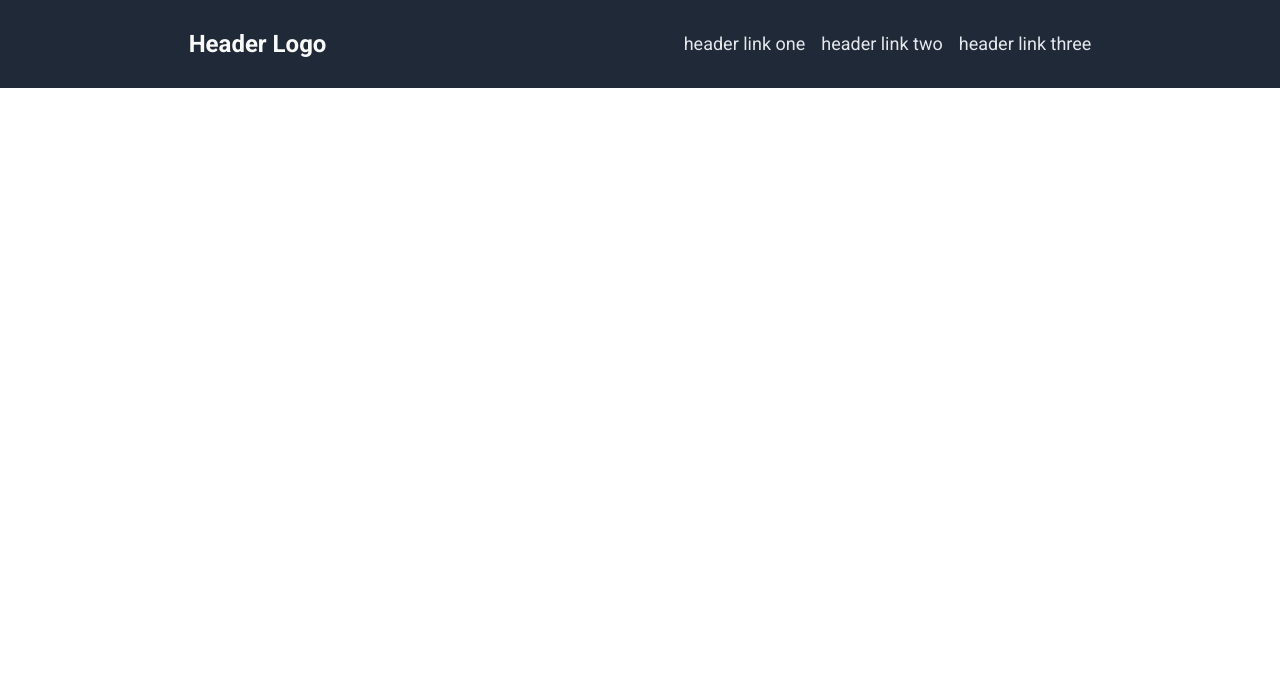
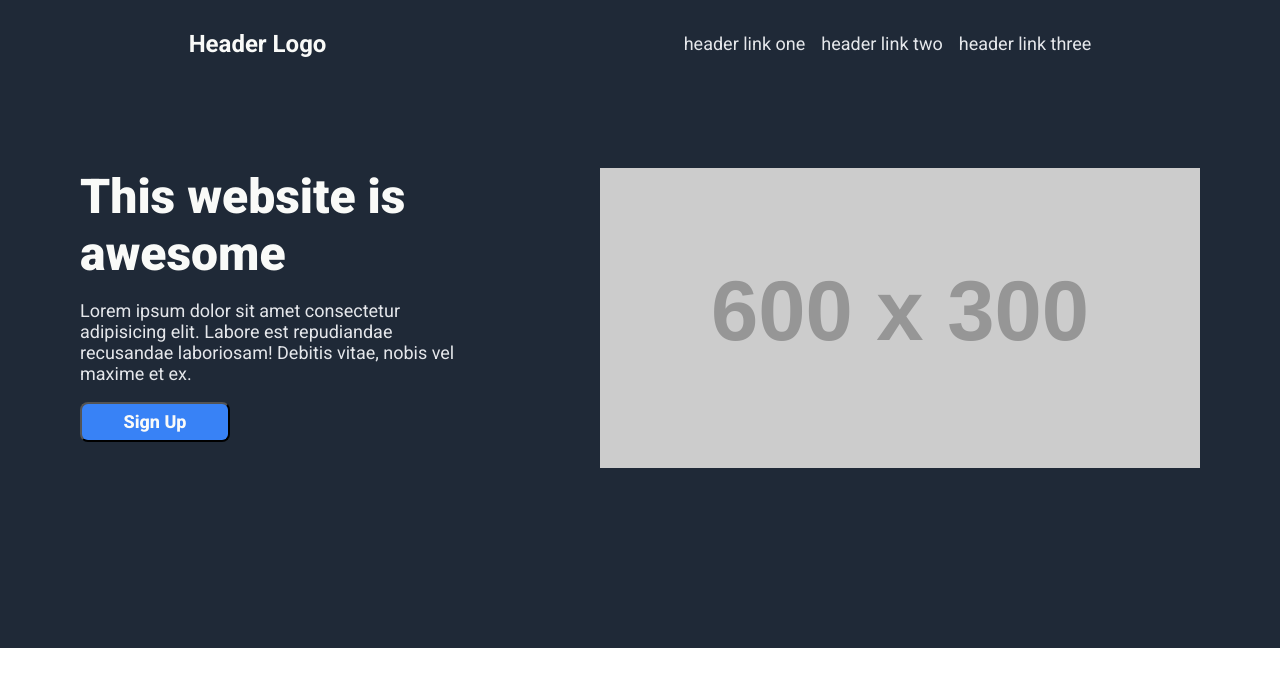
Before and after one commit to SYLCN05/Landing-Page, a plain HTML site: page Home/index.html in a window 1280 px wide. Drawn offline with Linux system fonts and the light colour scheme; placeholder pictures from the web are drawn by us.

Commit message:
Add Herro banner to homepage
the hero banner is the main part of the homepage
where the users can see the main section of the site

```diff
--- a/Home/index.css
+++ b/Home/index.css
@@ -1,17 +1,21 @@
 *{
     font-family: "Roboto", sans-serif;
+
+
 }
 body{
-    display: flex;
-    flex-direction: column;
-    margin: auto;
+    margin: 0;
+    padding: auto;
 }
+/* header */
+
 .header{
     display: flex;
     justify-content: space-around;
     margin: 0px;
     padding: 10px;
     background-color: #1F2937;
+    border:none
 }
 .header h2{
     font-size: 24px;
@@ -31,3 +35,46 @@ ul{
     margin: 0px;
     padding: 0;
 }
+/* hero */
+
+.hero{
+    height: 400px;
+    display: flex;
+    justify-content: center;
+    align-items:stretch;
+    background-color: #1F2937;
+    padding: 80px;
+    gap:130px;
+
+}
+.hero h1{
+    margin: 0;
+    font-size: 48px;
+    color: #F9FAF8;
+    font-weight: 900;
+}
+.hero p{
+    font-size: 18px;
+    color: #E5E7EB;
+    text-wrap: wrap;
+}
+.main{
+    display: flex;
+    flex-direction: column;
+    width: 500px;
+    flex-shrink: 1;
+}
+.main.img{
+    width: 600px;
+    height: 200px;
+    flex-shrink: 1;
+}
+.main button{
+    color: #F9FAF8;
+    font-weight: 800;
+    font-size: 18px;
+    background-color:#3882F6;
+    width: 150px;
+    height: 40px;
+    border-radius: 8px;
+}
--- a/Home/index.html
+++ b/Home/index.html
@@ -17,5 +17,15 @@
                 <li><a>header link three</a></li>
             </ul>
         </div>
+         <div class="hero">
+            <div class="main">
+                <h1>This website is awesome</h1>
+                <p>Lorem ipsum dolor sit amet consectetur adipisicing elit. Labore est repudiandae recusandae laboriosam! Debitis vitae, nobis vel maxime et ex.</p>
+                <button>Sign Up</button>
+            </div>
+            <div class="main img">
+                <img src="https://placehold.co/600x300">
+            </div>
+        </div>
     </body>
 </html>
```
